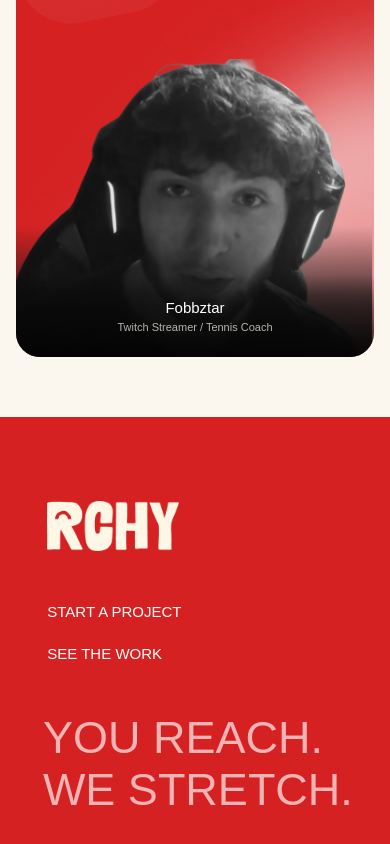
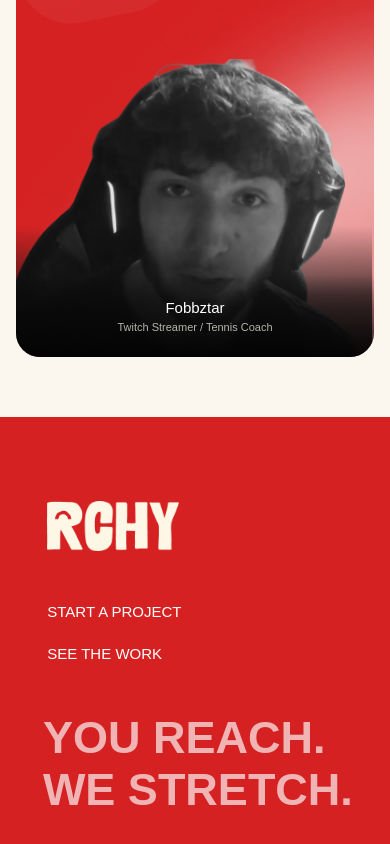
Before and after one commit to annaskhan-dev/RCHYstudio, a React (Vite) app: page / in a window 390 px wide. Shown: the part 9740-10584 px from the top of the page. Built offline with nearby package versions, Linux system fonts and the light colour scheme; a web font is replaced by a local one.

Commit message:
adding things

```diff
--- a/src/components/footer.module.css
+++ b/src/components/footer.module.css
@@ -37,7 +37,7 @@ button {
 .footertext {
   font-family: "Clash Display", sans-serif !important; /* Added fallback */
   font-size: 150px;
-  font-weight: 550;
+  font-weight: bold;
   padding-top: 35vh;
   margin-left: 8vw;
   color: #f1b4b4;
@@ -76,7 +76,7 @@ button {
     font-size: 45px;
     padding-top: 50px;
     font-family: "Clash Display", sans-serif !important;
-    font-weight: 500;
+    font-weight: bold;
     padding-left: 3vw;
   }
 
```
